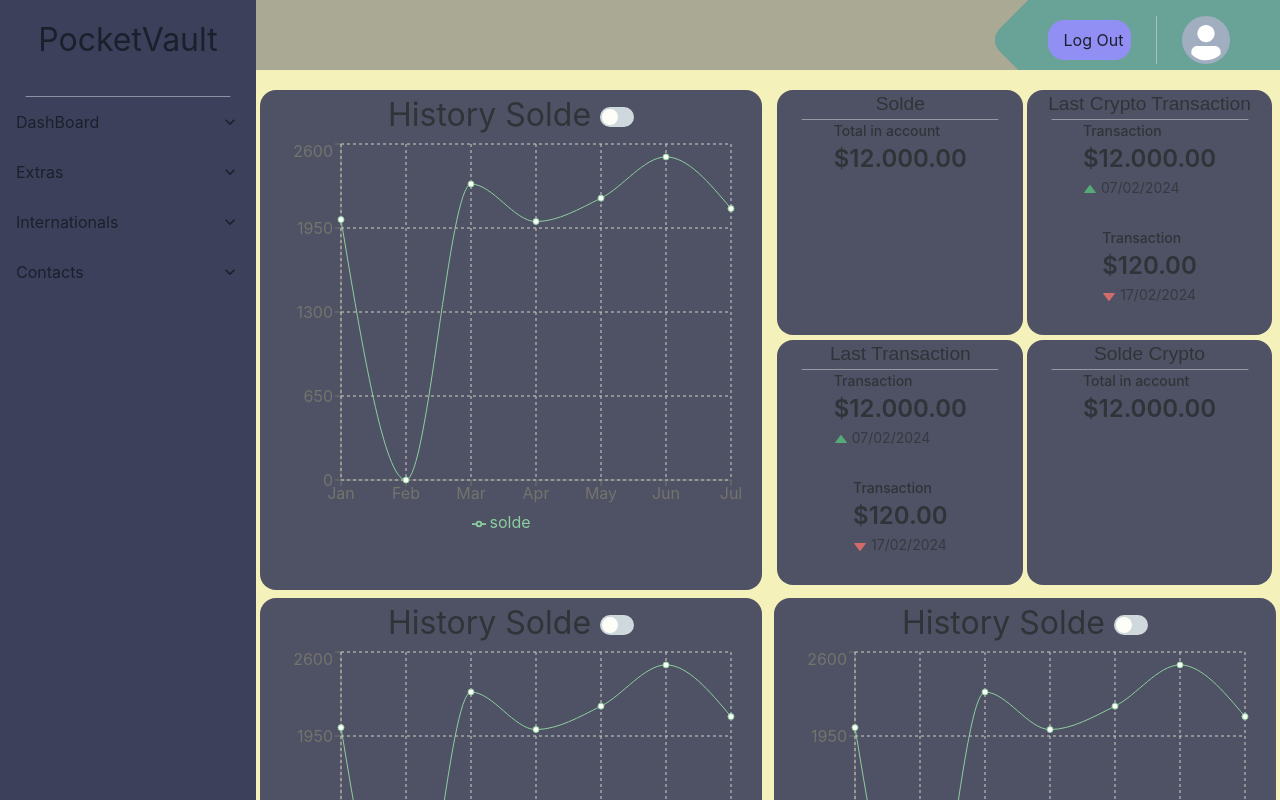
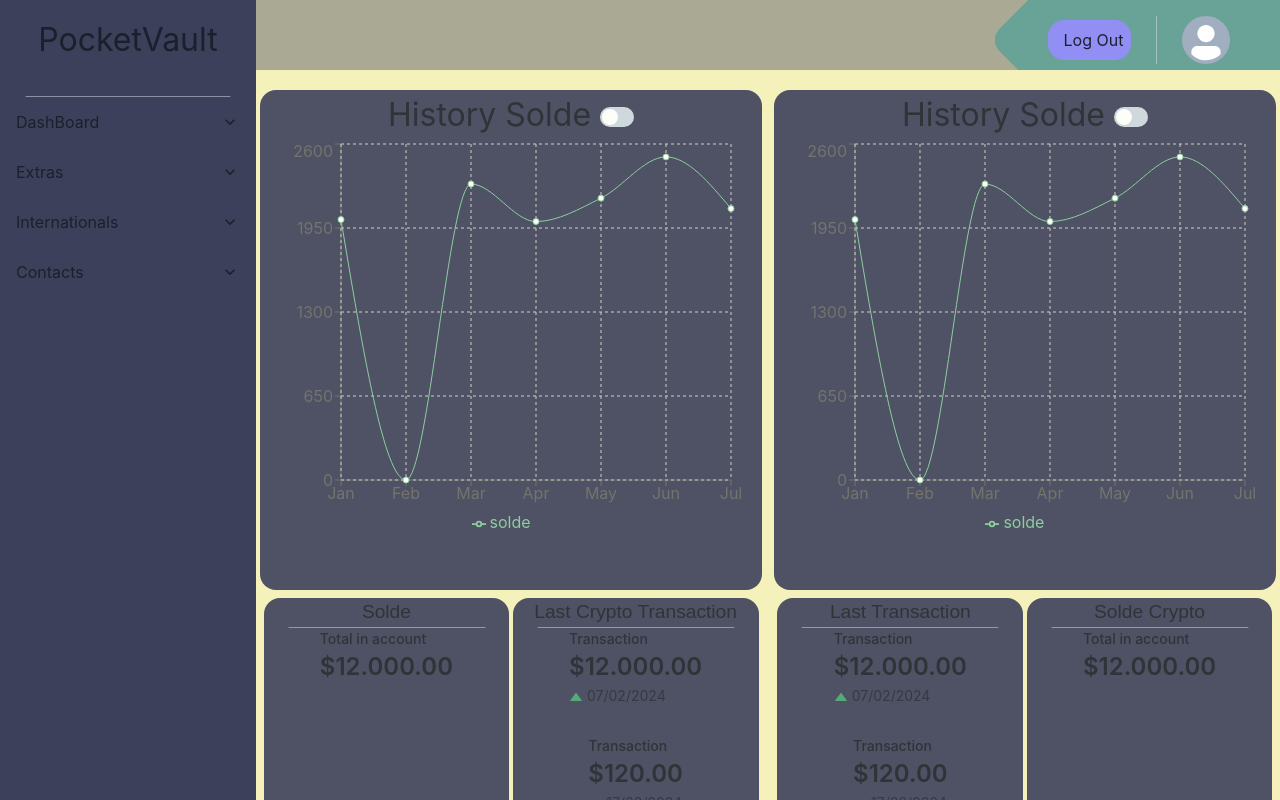
Before and after one commit to VisioneerHEI/PocketVault-Front, a React (Create React App) app: page /dashboard in a window 1280 px wide. Built offline with nearby package versions, Linux system fonts and the light colour scheme.

Commit message:
fix: default layer of dashboard

```diff
--- a/src/pages/dashboard/components/main.jsx
+++ b/src/pages/dashboard/components/main.jsx
@@ -20,16 +20,18 @@ const Main = () => {
       gap=".5em"
     >
       <Graph h='500px' />
+      <Graph h='500px' />
       <Card
         h='500px'
       >
         <Solde />
         <Spending isCrypto={true} />
+      </Card>
+      <Card
+        h='500px'>
         <Spending />
         <Solde isCrypto={true} />
       </Card>
-      <Graph h='500px' />
-      <Graph h='500px' />
     </Flex>
   )
 }
```
